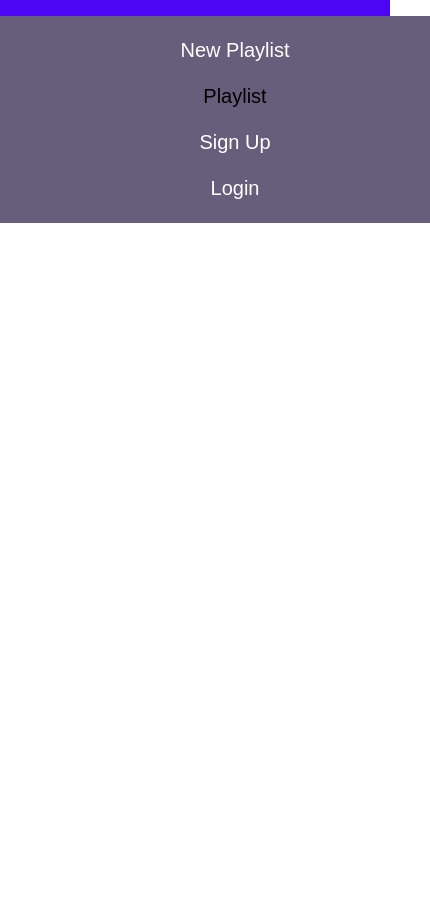
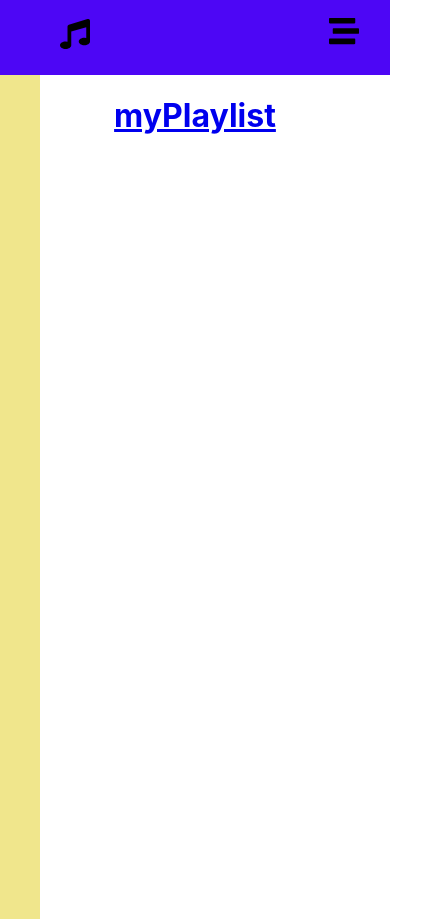
Before and after one commit to dflores23/playlist-frontend, a React (Create React App) app: page /playlist/1 in a window 390 px wide. Shown: the whole page, 430 px wide, since content can reach past the window. Before the commit the page ends 844 px from the top, so only its background shows below. Built offline with nearby package versions, Linux system fonts and the light colour scheme; no server answers.

Commit message:
hamburger now has active

```diff
--- a/src/components/Navbar/Navbar.css
+++ b/src/components/Navbar/Navbar.css
@@ -21,6 +21,7 @@
     margin-left: 10px;
 }
 
+
 .nav-links{
     display: flex;
     justify-content: flex-end;
@@ -28,8 +29,15 @@
     width: 75%;
 }
 
+.nav-links-mobile{
+    display: flex;
+    justify-content: flex-end;
+    list-style: none;
+    width: 75%;
+}
+
 .newPlaylist,
-.Playlist,
+.playlist,
 .signup,
 .login {
     text-decoration: none;
@@ -47,14 +55,14 @@
 
 .menu-icon-button {
     display: none;
-    font-size: 18px;
+    /* font-size: 18px;
     color: white;
     background-color: transparent;
     float: right;
     line-height: 60px;
     margin-right: 40px;
     cursor: pointer;
-    border-color: transparent;
+    border-color: transparent; */
 }
 .logo:hover {
     color: white;
@@ -62,40 +70,146 @@
 .newPlaylist:hover {
         color: white;
         cursor: pointer;
-        border: 1px solid white;
-        border-radius: 10px;
+        /* border: 1px solid white;
+        border-radius: 10px; */
     }
-.Playlist:hover {
+.playlist:hover {
         color: white;
         cursor: pointer;
-        border: 1px solid white;
-        border-radius: 10px;
+        /* border: 1px solid white;
+        border-radius: 10px; */
     }
 .signup:hover {
         color: white;
         cursor: pointer;
-        border: 1px solid white;
-        border-radius: 10px;
+        /* border: 1px solid white;
+        border-radius: 10px; */
     }
 .login:hover {
         color: white;
         cursor: pointer;
-        border: 3px solid white;
-        border-radius: 10px;
+        /* border: 3px solid white;
+        border-radius: 10px; */
+    }
+
+@media (max-width: 952px){
+    .logo {
+        font-size: 30px;
+        padding-left: 50px;
+    }
+
+    li {
+        font-size: 16px;
+    }
+
+}
+
+@media screen and (max-width: 780px) {
+    .Log{
+        display: flex;
+        position: absolute;
+        top: 15px;
+        left: 35px;
+    }
+    /* .nav-links {
+        display: none;
+    } */
+    .nav-links{
+        position: absolute;
+        display: block;
+        list-style: none;
+        background-color: khaki;
+        top: 59px;
+        transition: all 0.5s ease-out;
+        width: 100%;
+        height: 100%;
+    }
+
+    .nav-links-mobile{
+        position: absolute;
+        display: block;
+        list-style: none;
+        background-color: khaki;
+        top: 59px;
+        transition: all 0.5s ease-out;
+        width: 100%;
+        height: 100%;
+        left: -100%;
+    }
+
+    .newPlaylist,
+    .playlist,
+    .signup,
+    .login{
+        color: white;
+        text-align: center;
+        padding: 32px;
+        transition: all 0.5s ease-out;
+    }
+    .signup{
+        border: none;
+    }
+    .menu-icon-button{
+        display: block;
+        position: absolute;
+        font-size: 30px;
+        border: none;
+        background-color: transparent;
+        outline: none;
+        top: 15px;
+        right: 25px;
+    }
+
+    .login {
+        border: none;
+    }
+
+    .menu-icon-button:hover {
+        color: white;
+    }
+    .menu-icon-button:active {
+        color: red;
     }
 
 
-@media screen and (max-width: 414px) {
+    /* .menu-icon-button{
+        display: block;
+    }
+    ul {
+        position: fixed;
+        width: 100%;
+        height: 100vh;
+        background: #4b2c50;
+        top: 59px;
+        text-align: center;
+        transition: all .5s;
+    }
+    nav ul li{
+        display: block;
+        margin: 50px 0;
+        line-height: 30px;
+    }
+    li{
+        display: block;
+        margin: 50px 0;
+        line-height: 30px;
+        font-size: 20px;
+    }
+
+    .check:active ~ ul {
+        left: 0;
+    } */
+
     /* .Log{
         display: flex;
         position: absolute;
         top: 15px;
         left: 35px;
     } */
-    .nav-links{
+    /* .nav-links{
         position: absolute;
         display: block;
-        /* list-style: none; */
+        list-style: none;
         background-color: var(--mobile-bg-color);
         left: 0;
         top: 0;
@@ -140,16 +254,16 @@
         outline: none;
         top: 15px;
         right: 25px;
-    }
+    } */
 
-    .menu-icon-button {
-    /* font-size: 18px; */
-    /* color: white;
+    /* .menu-icon-button {
+    font-size: 18px;
+    color: white;
     background-color: transparent;
     float: right;
     line-height: 60px;
     margin-right: 40px;
     cursor: pointer;
-    border-color: transparent; */
-    }
+    border-color: transparent;
+    } */
 }
--- a/src/components/Navbar/Navbar.js
+++ b/src/components/Navbar/Navbar.js
@@ -8,15 +8,16 @@ import { FaStream, FaMusic } from "react-icons/fa";
 
 
     function Navbar(props) {
-        const [isMobile, setIsMobile] = useState(false);
+        const [isMobile, setIsMobile] = useState(true);
 
     return <nav className="navbar">
         <h3 className="logo"><FaMusic/></h3>
-        <ul className={isMobile ? "nav-links-mobile" : "nav-links"} onClick={() => setIsMobile(false)}>
+
+        <ul className={isMobile ? "nav-links-mobile" : "nav-links"} onClick={() => setIsMobile(!isMobile)}>
             <Link to="/newplaylist" className="newPlaylist">
                 <li>New Playlist</li>
             </Link>
-            <Link to="/playlist" className="Playlist">
+            <Link to="/playlist" className="playlist">
                 <li>Playlist</li>
             </Link>
             <Link to="/signup" className="signup">
@@ -25,8 +26,9 @@ import { FaStream, FaMusic } from "react-icons/fa";
             <Link to="/login" className="login">
                 <li>Login</li>
             </Link>
-            <button className="menu-icon-button"><FaStream/></button>
         </ul>
+        <button className="menu-icon-button" onClick={() => setIsMobile(!isMobile)}><FaStream />
+        </button>
     </nav>
 }
 
```
